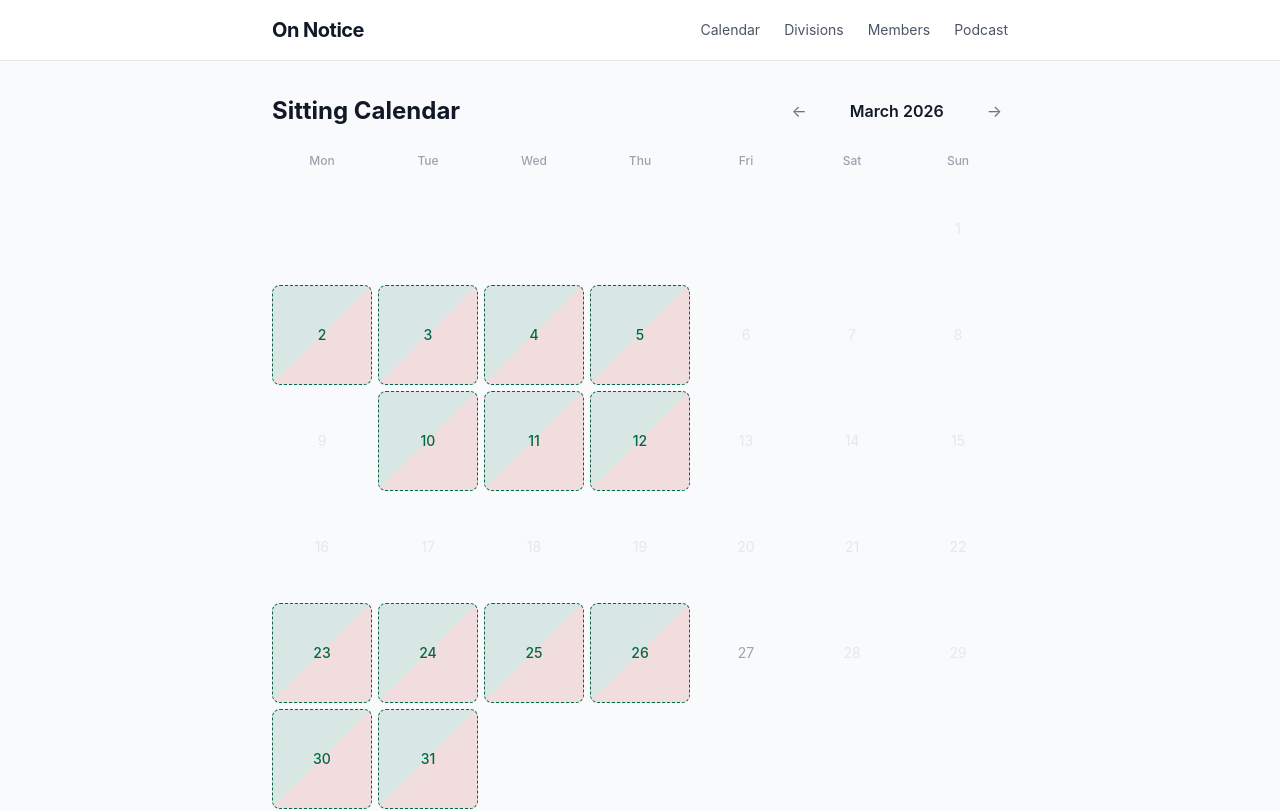
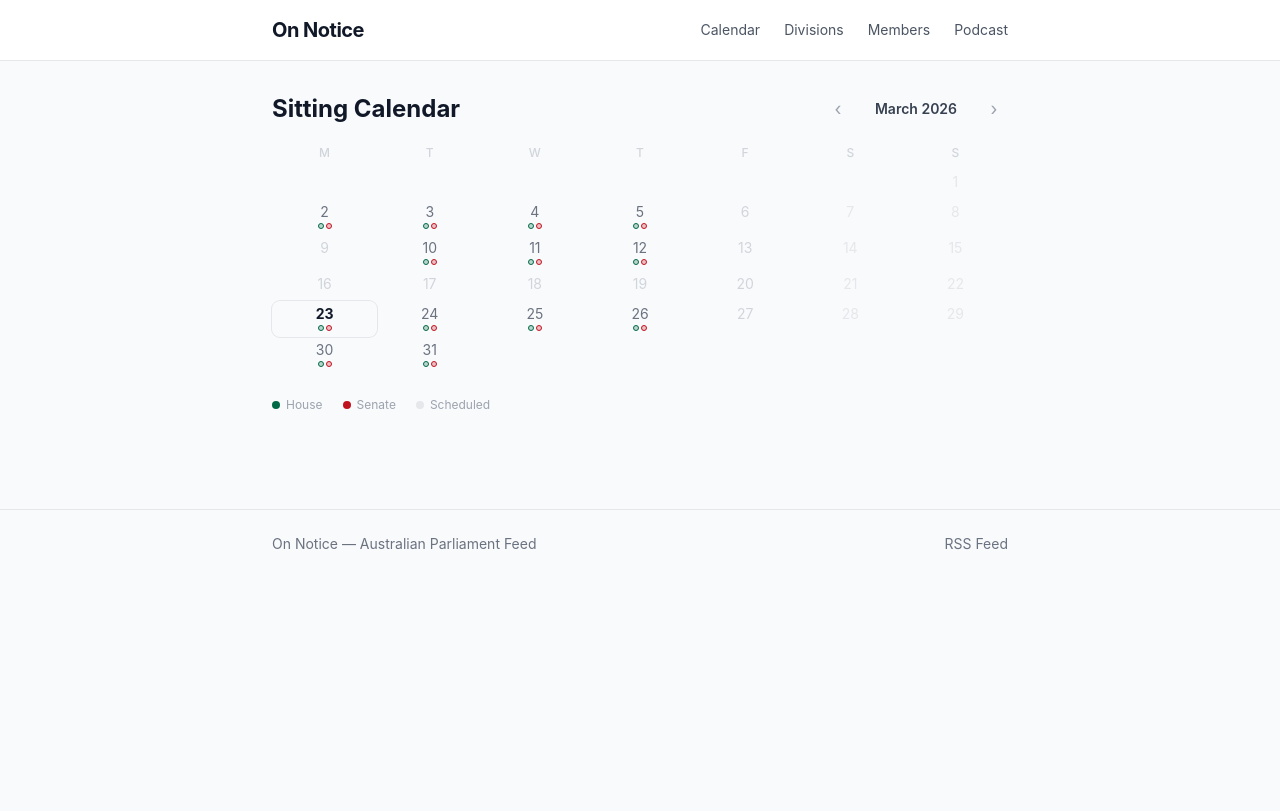
Before and after one commit to XWBarton/on-notice, a Next.js app in the folder apps/web/: page /calendar in a window 1280 px wide. Shown: the top 811 px of the page. Built offline with nearby package versions, Linux system fonts and the light colour scheme; no server answers; the database is empty.

Commit message:
Redesign calendar: compact cells with coloured dots instead of large squares

```diff
--- a/apps/web/components/Calendar/CalendarView.tsx
+++ b/apps/web/components/Calendar/CalendarView.tsx
@@ -1,141 +1,156 @@
 "use client";
 
 import { useState } from "react";
-import { format, parseISO, startOfMonth, endOfMonth, eachDayOfInterval, getDay, addMonths, subMonths } from "date-fns";
+import {
+  format, parseISO, startOfMonth, endOfMonth,
+  eachDayOfInterval, getDay, addMonths, subMonths, isToday, isFuture,
+} from "date-fns";
 
 interface CalendarViewProps {
-  dataMap: Record<string, string[]>;         // date → parliaments with complete data
-  scheduledDates: Record<string, string[]>;  // date → parliaments scheduled to sit
+  dataMap: Record<string, string[]>;
+  scheduledDates: Record<string, string[]>;
 }
 
 export function CalendarView({ dataMap, scheduledDates }: CalendarViewProps) {
-  const today = new Date();
-  const [currentMonth, setCurrentMonth] = useState(startOfMonth(today));
+  const [currentMonth, setCurrentMonth] = useState(startOfMonth(new Date()));
 
   const monthStart = startOfMonth(currentMonth);
   const monthEnd = endOfMonth(currentMonth);
   const days = eachDayOfInterval({ start: monthStart, end: monthEnd });
-  const startPad = (getDay(monthStart) + 6) % 7; // Monday = 0
-
-  const monthKey = format(currentMonth, "yyyy-MM");
-  const hasAnyData = Object.keys(dataMap).some((d) => d.startsWith(monthKey));
-  const hasAnyScheduled = Object.keys(scheduledDates).some((d) => d.startsWith(monthKey));
+  const startPad = (getDay(monthStart) + 6) % 7;
 
   return (
-    <div className="space-y-6">
+    <div className="space-y-5">
+      {/* Header */}
       <div className="flex items-center justify-between">
         <h1 className="text-2xl font-bold">Sitting Calendar</h1>
-        <div className="flex items-center gap-3">
+        <div className="flex items-center gap-2">
           <button
             onClick={() => setCurrentMonth((m) => subMonths(m, 1))}
-            className="p-1.5 rounded hover:bg-gray-100 text-gray-500 hover:text-gray-900 transition-colors"
-            aria-label="Previous month"
+            className="w-7 h-7 flex items-center justify-center rounded hover:bg-gray-100 text-gray-400 hover:text-gray-700 transition-colors text-lg"
           >
-            ←
+            ‹
           </button>
-          <span className="text-base font-semibold w-36 text-center">
+          <span className="text-sm font-semibold w-28 text-center text-gray-700">
             {format(currentMonth, "MMMM yyyy")}
           </span>
           <button
             onClick={() => setCurrentMonth((m) => addMonths(m, 1))}
-            className="p-1.5 rounded hover:bg-gray-100 text-gray-500 hover:text-gray-900 transition-colors"
-            aria-label="Next month"
+            className="w-7 h-7 flex items-center justify-center rounded hover:bg-gray-100 text-gray-400 hover:text-gray-700 transition-colors text-lg"
           >
-            →
+            ›
           </button>
         </div>
       </div>
 
-      {!hasAnyData && !hasAnyScheduled && (
-        <p className="text-gray-400 text-sm text-center py-8">No sitting days this month.</p>
-      )}
-
-      <div className="grid grid-cols-7 gap-1.5 text-center">
-        {["Mon", "Tue", "Wed", "Thu", "Fri", "Sat", "Sun"].map((d) => (
-          <div key={d} className="text-xs text-gray-400 font-medium pb-1">{d}</div>
+      {/* Day headers */}
+      <div className="grid grid-cols-7 text-center">
+        {["M", "T", "W", "T", "F", "S", "S"].map((d, i) => (
+          <div key={i} className="text-xs text-gray-300 font-medium pb-2">{d}</div>
         ))}
 
-        {Array.from({ length: startPad }).map((_, i) => (
-          <div key={`pad-${i}`} />
-        ))}
+        {/* Padding */}
+        {Array.from({ length: startPad }).map((_, i) => <div key={`p${i}`} />)}
 
+        {/* Days */}
         {days.map((day) => {
           const dateStr = format(day, "yyyy-MM-dd");
           const isWeekend = getDay(day) === 0 || getDay(day) === 6;
-          const isToday = dateStr === format(today, "yyyy-MM-dd");
+          const todayDate = isToday(day);
+          const future = isFuture(day);
+
           const dataParls = dataMap[dateStr] ?? [];
-          const scheduledParls = scheduledDates[dateStr] ?? [];
+          const scheduled = scheduledDates[dateStr] ?? [];
 
-          const hasData = dataParls.length > 0;
-          const isScheduled = scheduledParls.length > 0 && !hasData;
-          const isPast = day < today && !hasData;
+          const hasHorData = dataParls.includes("fed_hor");
+          const hasSenData = dataParls.includes("fed_sen");
+          const hasAnyData = hasHorData || hasSenData;
 
-          const hasHor = dataParls.includes("fed_hor");
-          const hasSen = dataParls.includes("fed_sen");
-          const hasBoth = hasHor && hasSen;
+          const scheduledHor = !hasHorData && scheduled.includes("fed_hor");
+          const scheduledSen = !hasSenData && scheduled.includes("fed_sen");
+          const hasAnyScheduled = scheduledHor || scheduledSen;
 
-          const scheduledHor = scheduledParls.includes("fed_hor");
-          const scheduledSen = scheduledParls.includes("fed_sen");
-          const scheduledBoth = scheduledHor && scheduledSen;
+          const isClickable = hasAnyData || hasAnyScheduled;
 
-          if (hasData) {
+          const dateNum = (
+            <span className={`text-sm leading-none ${
+              todayDate
+                ? "font-bold text-gray-900"
+                : isWeekend
+                ? "text-gray-200"
+                : hasAnyData
+                ? "text-gray-800 font-medium"
+                : hasAnyScheduled
+                ? "text-gray-500"
+                : "text-gray-300"
+            }`}>
+              {format(day, "d")}
+            </span>
+          );
+
+          const dots = (
+            <div className="flex gap-0.5 mt-1 justify-center">
+              {/* House dot */}
+              {(hasHorData || scheduledHor) && (
+                <span
+                  className="w-1.5 h-1.5 rounded-full inline-block"
+                  style={{
+                    backgroundColor: hasHorData ? "#006945" : "#00694540",
+                    border: scheduledHor ? "1px solid #006945" : "none",
+                  }}
+                />
+              )}
+              {/* Senate dot */}
+              {(hasSenData || scheduledSen) && (
+                <span
+                  className="w-1.5 h-1.5 rounded-full inline-block"
+                  style={{
+                    backgroundColor: hasSenData ? "#C1121F" : "#C1121F40",
+                    border: scheduledSen ? "1px solid #C1121F" : "none",
+                  }}
+                />
+              )}
+            </div>
+          );
+
+          const inner = (
+            <div className="flex flex-col items-center py-1.5">
+              {dateNum}
+              {dots}
+            </div>
+          );
+
+          if (isClickable) {
             return (
               <a
                 key={dateStr}
                 href={`/${dateStr}`}
-                className="aspect-square flex flex-col items-center justify-center rounded-lg hover:opacity-80 transition-opacity"
-                style={{
-                  background: hasBoth
-                    ? "linear-gradient(135deg, #006945 50%, #C1121F 50%)"
-                    : hasHor ? "#006945" : "#C1121F",
-                }}
-                title={`${format(day, "d MMMM yyyy")} — ${hasBoth ? "House & Senate" : hasHor ? "House of Representatives" : "Senate"}`}
+                className={`rounded-lg hover:bg-gray-50 transition-colors ${todayDate ? "ring-1 ring-gray-200" : ""}`}
+                title={format(day, "d MMMM yyyy")}
               >
-                <span className="text-sm font-semibold text-white">{format(day, "d")}</span>
-              </a>
-            );
-          }
-
-          if (isScheduled) {
-            return (
-              <a
-                key={dateStr}
-                href={`/${dateStr}`}
-                className="aspect-square flex flex-col items-center justify-center rounded-lg hover:opacity-70 transition-opacity"
-                style={{
-                  background: scheduledBoth
-                    ? "linear-gradient(135deg, #00694520 50%, #C1121F20 50%)"
-                    : scheduledHor ? "#00694520" : "#C1121F20",
-                  border: `1.5px dashed ${scheduledBoth ? "#006945" : scheduledHor ? "#006945" : "#C1121F"}`,
-                }}
-                title={`${format(day, "d MMMM yyyy")} — Scheduled: ${scheduledBoth ? "House & Senate" : scheduledHor ? "House of Representatives" : "Senate"}`}
-              >
-                <span className={`text-sm font-medium ${scheduledHor ? "text-[#006945]" : "text-[#C1121F]"}`}>
-                  {format(day, "d")}
-                </span>
+                {inner}
               </a>
             );
           }
 
           return (
-            <div key={dateStr} className="aspect-square flex items-center justify-center">
-              <span className={`text-sm ${isToday ? "font-bold text-gray-900" : isWeekend || isPast ? "text-gray-200" : "text-gray-400"}`}>
-                {format(day, "d")}
-              </span>
+            <div key={dateStr} className={`rounded-lg ${todayDate ? "ring-1 ring-gray-200" : ""}`}>
+              {inner}
             </div>
           );
         })}
       </div>
 
-      <div className="flex flex-wrap gap-5 text-xs text-gray-500 pt-1">
-        <span className="flex items-center gap-2">
-          <span className="w-4 h-4 rounded-sm bg-[#006945] inline-block" /> House — data available
+      {/* Legend */}
+      <div className="flex gap-5 text-xs text-gray-400 pt-1">
+        <span className="flex items-center gap-1.5">
+          <span className="w-2 h-2 rounded-full bg-[#006945] inline-block" /> House
         </span>
-        <span className="flex items-center gap-2">
-          <span className="w-4 h-4 rounded-sm bg-[#C1121F] inline-block" /> Senate — data available
+        <span className="flex items-center gap-1.5">
+          <span className="w-2 h-2 rounded-full bg-[#C1121F] inline-block" /> Senate
         </span>
-        <span className="flex items-center gap-2">
-          <span className="w-4 h-4 rounded-sm border-2 border-dashed border-[#006945] inline-block" /> Scheduled sitting
+        <span className="flex items-center gap-1.5">
+          <span className="w-2 h-2 rounded-full bg-gray-200 inline-block" /> Scheduled
         </span>
       </div>
     </div>
```
